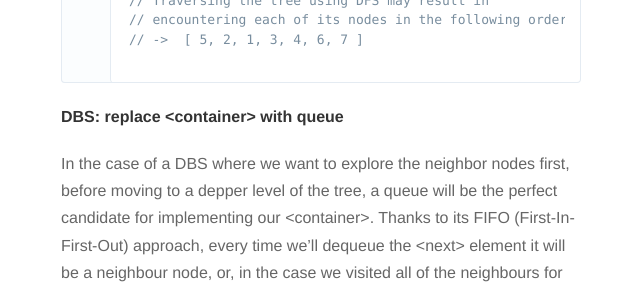
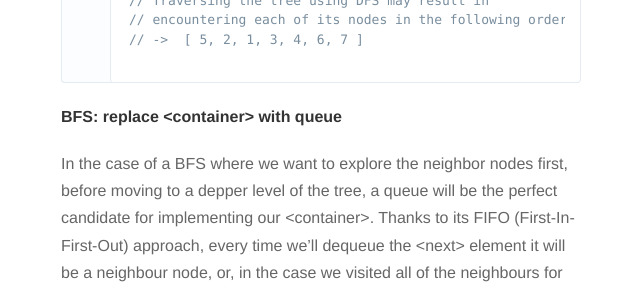
Before and after one commit to nickbalestra/nickbalestra.github.io, a Jekyll site: the page built from _posts/2015-10-10-depthFirst-vs-breadthFirst.markdown, in a window 1280 px wide and 900 px high, scrolled down 2231 px. Shown: the part 152-443 px from the top of the window, without its empty margins (319-959 px from the left). Built offline with Jekyll 4.4.1, drawn with Linux system fonts in a browser that asks for light colours; nearby versions of some CDN libraries; Markdown is read by kramdown in place of the engine named in the settings.

Commit message:
BFS acronym typo

````diff
--- a/_posts/2015-10-10-depthFirst-vs-breadthFirst.markdown
+++ b/_posts/2015-10-10-depthFirst-vs-breadthFirst.markdown
@@ -54,9 +54,9 @@ In the case of a DFS where we want to explore as far as possible along each bran
 
 ```
 
-####DBS: replace `<container>` with queue
+####BFS: replace `<container>` with queue
 
-In the case of a DBS where we want to explore the neighbor nodes first, before moving to a depper level of the tree, a queue will be the perfect candidate for implementing our `<container>`. Thanks to its FIFO (First-In-First-Out) approach, every time we'll dequeue the `<next>` element it will be a neighbour node, or, in the case we visited all of the neighbours for that specific depth of the tree, the first node in the next level.And so on until we traversed the whole tree.
+In the case of a BFS where we want to explore the neighbor nodes first, before moving to a depper level of the tree, a queue will be the perfect candidate for implementing our `<container>`. Thanks to its FIFO (First-In-First-Out) approach, every time we'll dequeue the `<next>` element it will be a neighbour node, or, in the case we visited all of the neighbours for that specific depth of the tree, the first node in the next level.And so on until we traversed the whole tree.
 
 ```
       Given the following binary search tree:
````
